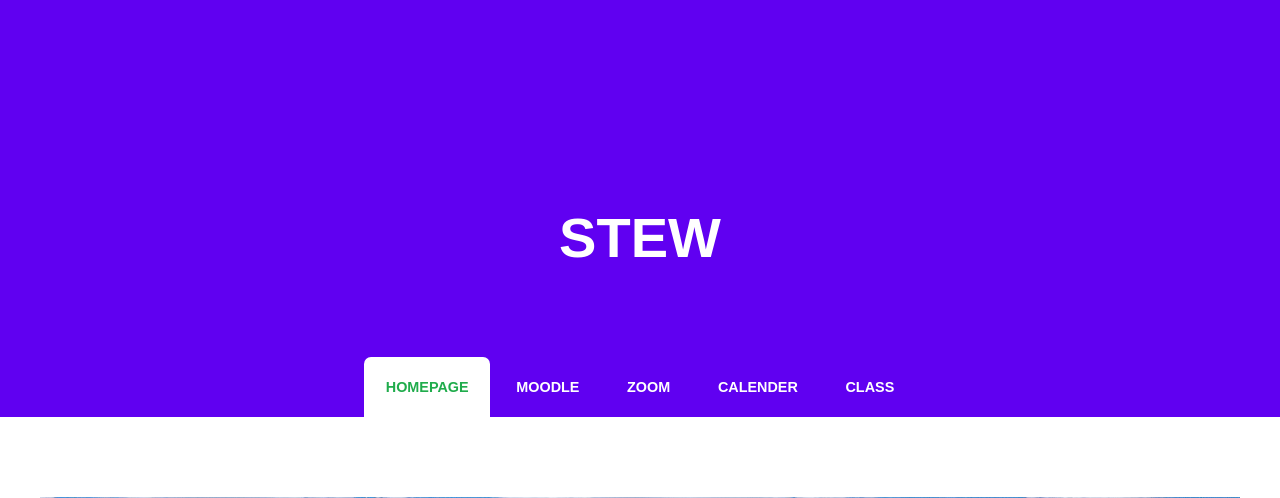
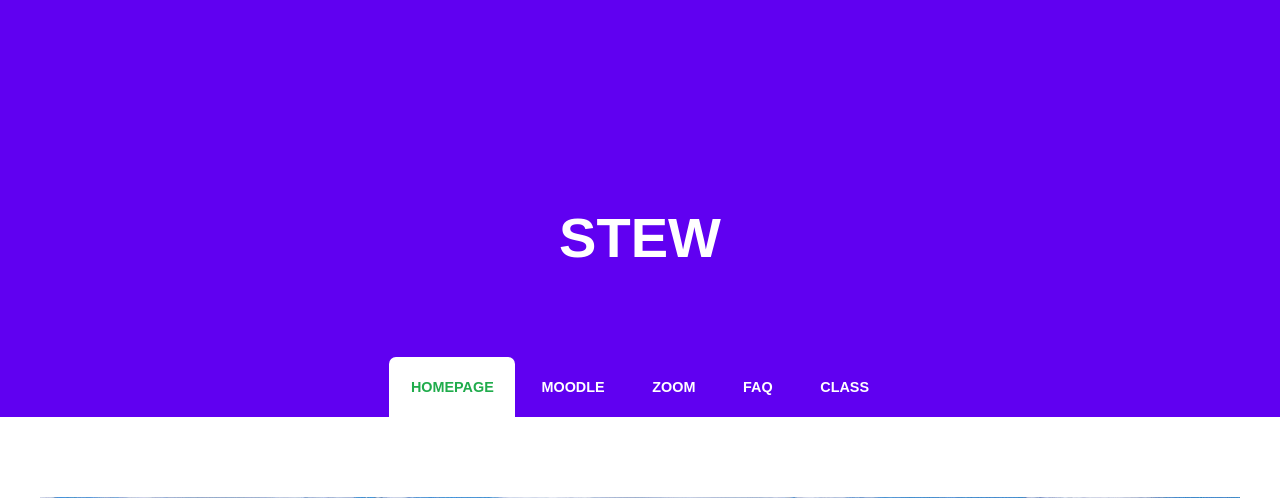
Before and after one commit to OrangeJuiceNoPulp/stew, a Django app: page / in a window 1280 px wide. Shown: the part 37-535 px from the top of the page. Run offline with Django 4.2, Linux system fonts and the light colour scheme; some web fonts are replaced.

Commit message:
Add Faq page
created faq page and linked it to the home page

```diff
--- a/stew-project/main/templates/main/home.html
+++ b/stew-project/main/templates/main/home.html
@@ -18,7 +18,7 @@
 				<li class="active"><a href="#" accesskey="1" title="">Homepage</a></li>
 				<li><a href="#" accesskey="2" title="">Moodle</a></li>
 				<li><a href="#" accesskey="3" title="">Zoom</a></li>
-				<li><a href="#" accesskey="4" title="">Calender</a></li>
+				<li><a href="faq" accesskey="4" title="">FAQ</a></li>
 				<li><a href="#" accesskey="5" title="">Class</a></li>
 			</ul>
 		</div>
--- a/stew-project/main/views.py
+++ b/stew-project/main/views.py
@@ -11,6 +11,9 @@ from .models import Course, Enrollment
 
 def home(request):
     return render(request, 'main/home.html')
+
+def faq(request):
+    return render(request, 'main/faq.html')
 
 @login_required
 def courses(request):
--- a/stew-project/stew/urls.py
+++ b/stew-project/stew/urls.py
@@ -27,6 +27,7 @@ urlpatterns = [
     path('createcourse/', views.createcourse, name='createcourse'),
     path('joincourse/', views.joincourse, name='joincourse'),
     path('course/<int:course_pk>/', views.coursehome, name='coursehome'),
+    path('faq/', views.faq, name='faq'),
 
     #Account Management
     path('logout/', views.logoutaccount, name='logoutaccount'),
```
Also changed, not shown: stew-project/main/templates/main/faq.html (added, +29 -0 lines), stew-project/db.sqlite3, 9 other files.
